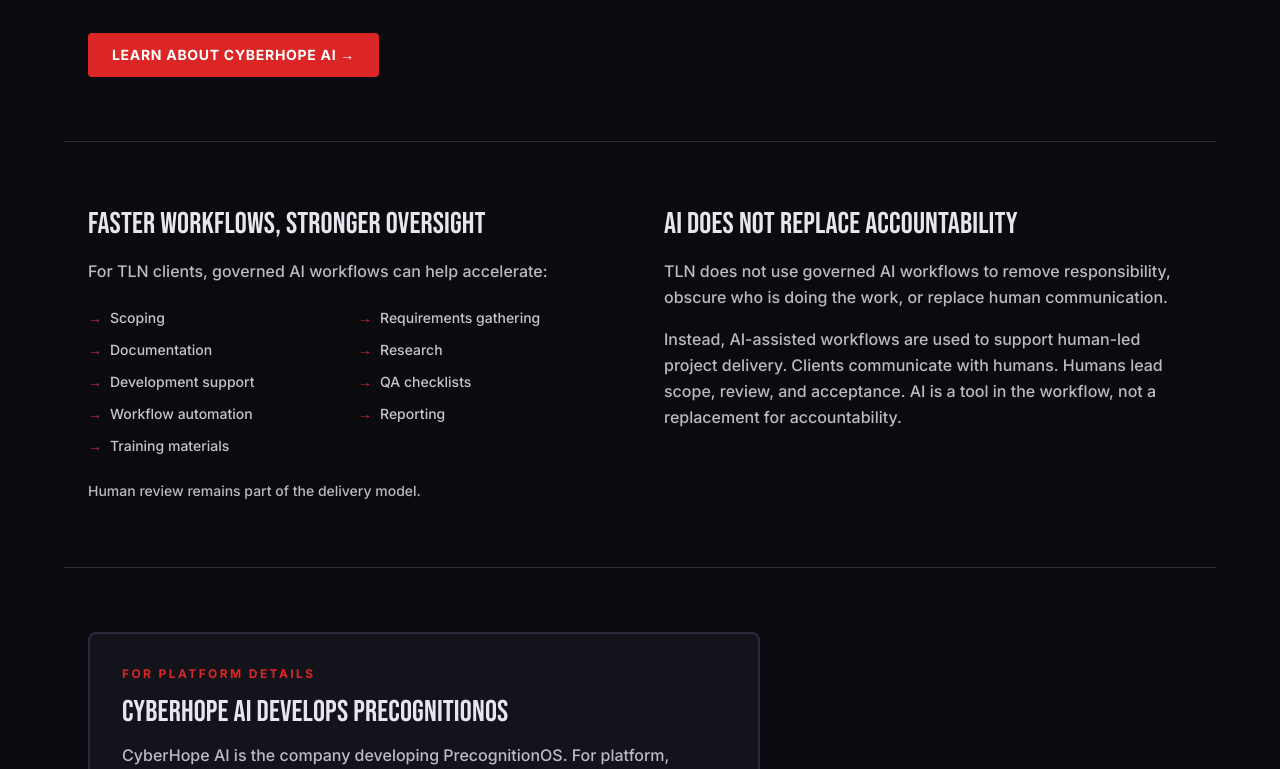
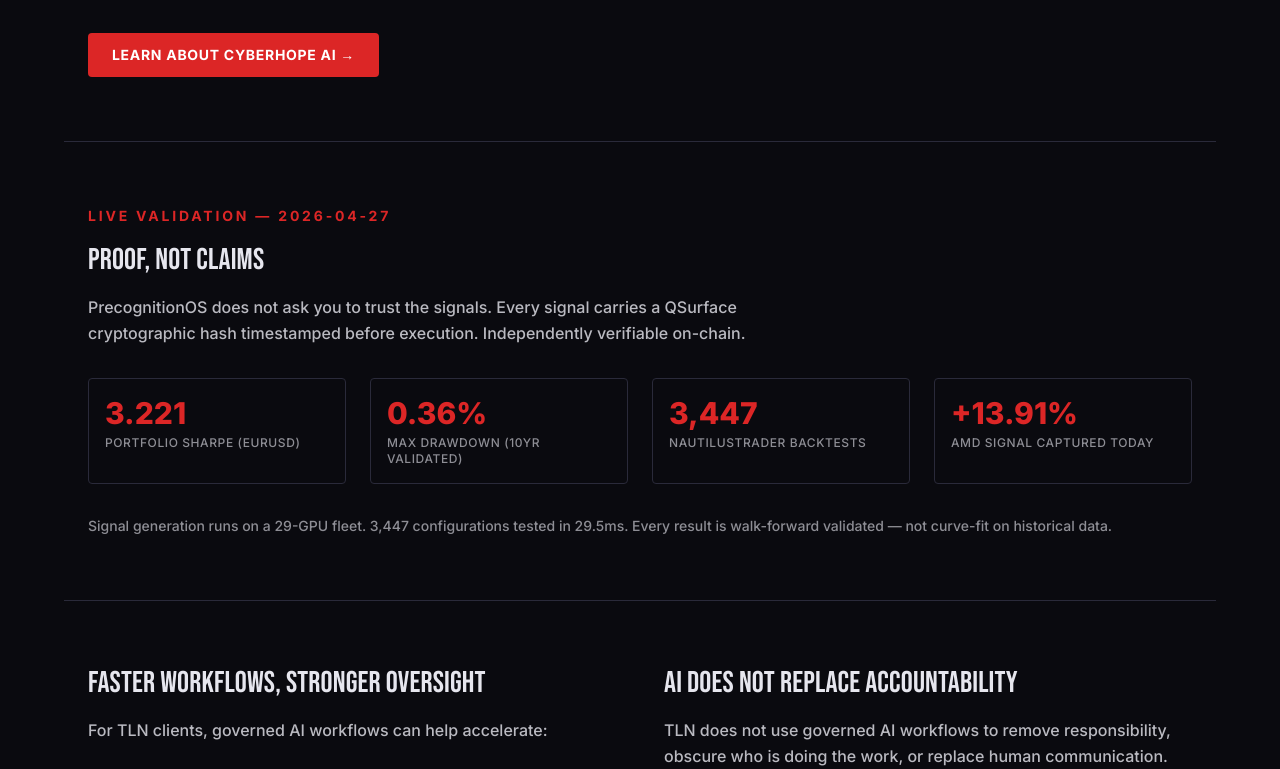
Before and after one commit to cyberhope-ai/thelannetwork.com, a Next.js app: page /precognitionos in a window 1280 px wide. Shown: the part 509-1278 px from the top of the page. Built offline with nearby package versions, Linux system fonts and the light colour scheme.

Commit message:
feat(precognitionos): add live proof stats — Sharpe 3.221, MaxDD 0.36%, 3447 backtests, AMD +14% — QSurface timestamped evidence

```diff
--- a/app/precognitionos/page.tsx
+++ b/app/precognitionos/page.tsx
@@ -34,6 +34,39 @@
         >
           Learn About CyberHope AI →
         </a>
+      </section>
+
+
+      {/* Live Proof — Validated Signal Results */}
+      <section className="max-w-6xl mx-auto px-6 py-16 border-t border-tln-line">
+        <p className="text-tln-red text-sm uppercase tracking-[0.2em] font-bold mb-4">Live Validation — 2026-04-27</p>
+        <h2 className="text-3xl mb-4">Proof, Not Claims</h2>
+        <p className="text-tln-text/80 font-medium leading-relaxed mb-8 max-w-2xl">
+          PrecognitionOS does not ask you to trust the signals. Every signal carries a QSurface
+          cryptographic hash timestamped before execution. Independently verifiable on-chain.
+        </p>
+        <div className="grid grid-cols-2 md:grid-cols-4 gap-6 mb-8">
+          <div className="border border-tln-line rounded p-4">
+            <div className="text-3xl font-black text-tln-red mb-1">3.221</div>
+            <div className="text-xs text-tln-text/60 uppercase tracking-wider">Portfolio Sharpe (EURUSD)</div>
+          </div>
+          <div className="border border-tln-line rounded p-4">
+            <div className="text-3xl font-black text-tln-red mb-1">0.36%</div>
+            <div className="text-xs text-tln-text/60 uppercase tracking-wider">Max Drawdown (10yr validated)</div>
+          </div>
+          <div className="border border-tln-line rounded p-4">
+            <div className="text-3xl font-black text-tln-red mb-1">3,447</div>
+            <div className="text-xs text-tln-text/60 uppercase tracking-wider">NautilusTrader backtests</div>
+          </div>
+          <div className="border border-tln-line rounded p-4">
+            <div className="text-3xl font-black text-tln-red mb-1">+13.91%</div>
+            <div className="text-xs text-tln-text/60 uppercase tracking-wider">AMD signal captured today</div>
+          </div>
+        </div>
+        <p className="text-tln-text/60 text-sm">
+          Signal generation runs on a 29-GPU fleet. 3,447 configurations tested in 29.5ms.
+          Every result is walk-forward validated — not curve-fit on historical data.
+        </p>
       </section>
 
       {/* What This Means for Clients */}
```
